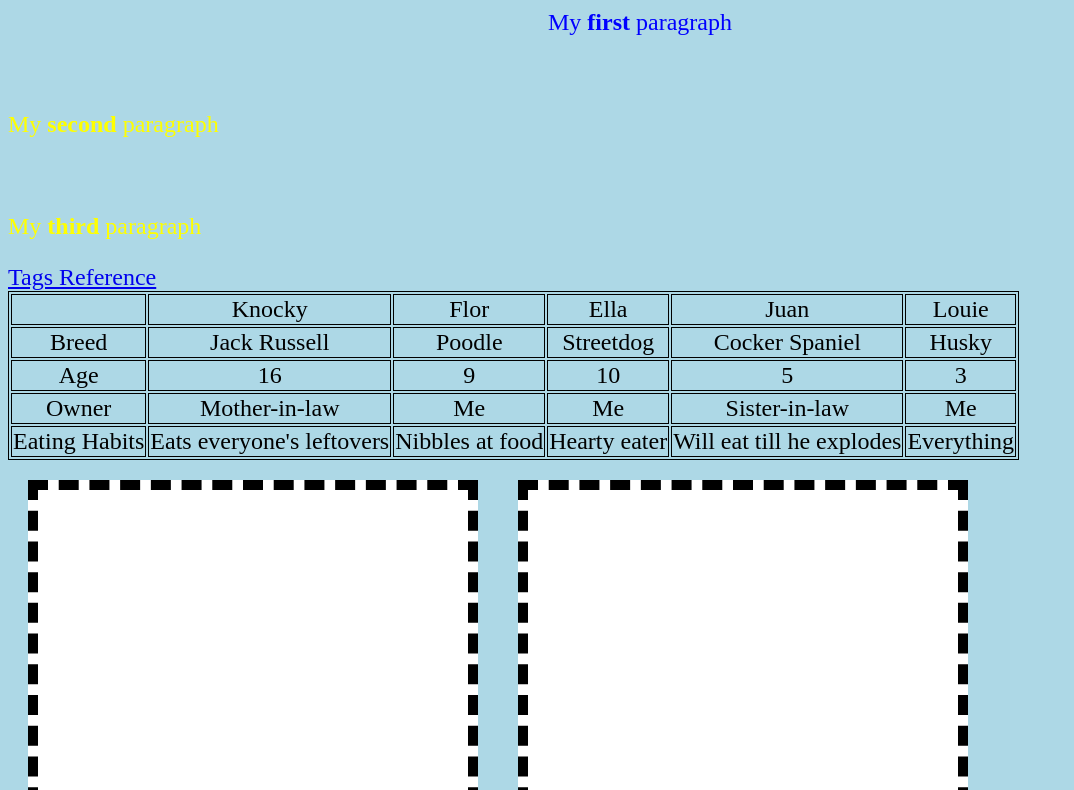
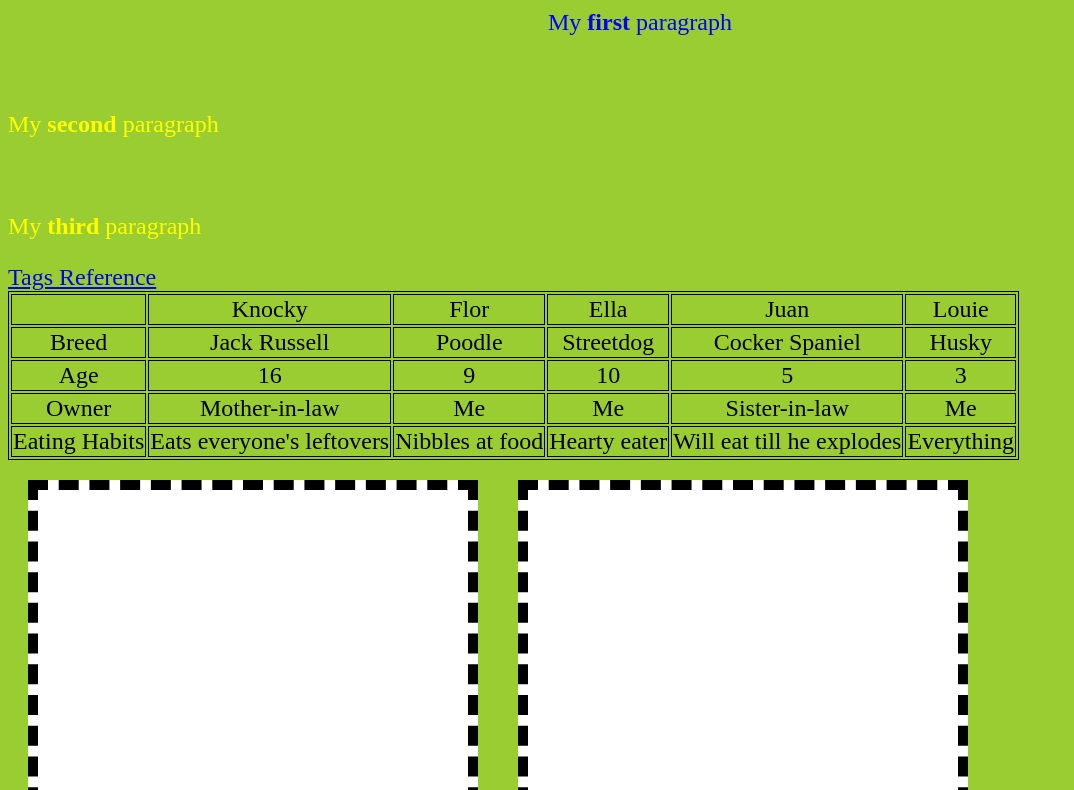
Before and after one commit to JoeKeogh/MSR-Repo, a plain HTML site: page index.html in a window 1280 px wide. Shown: the part 73-863 px from the top of the page, without its empty margins (0-1074 px from the left). Drawn offline with Linux system fonts and the light colour scheme.

Commit message:
Changed Background color

```diff
--- a/style.css
+++ b/style.css
@@ -4,7 +4,7 @@
 }
 
 body {
-    background-color: lightblue;
+    background-color: yellowgreen;
 }
 
 h1 {
```
